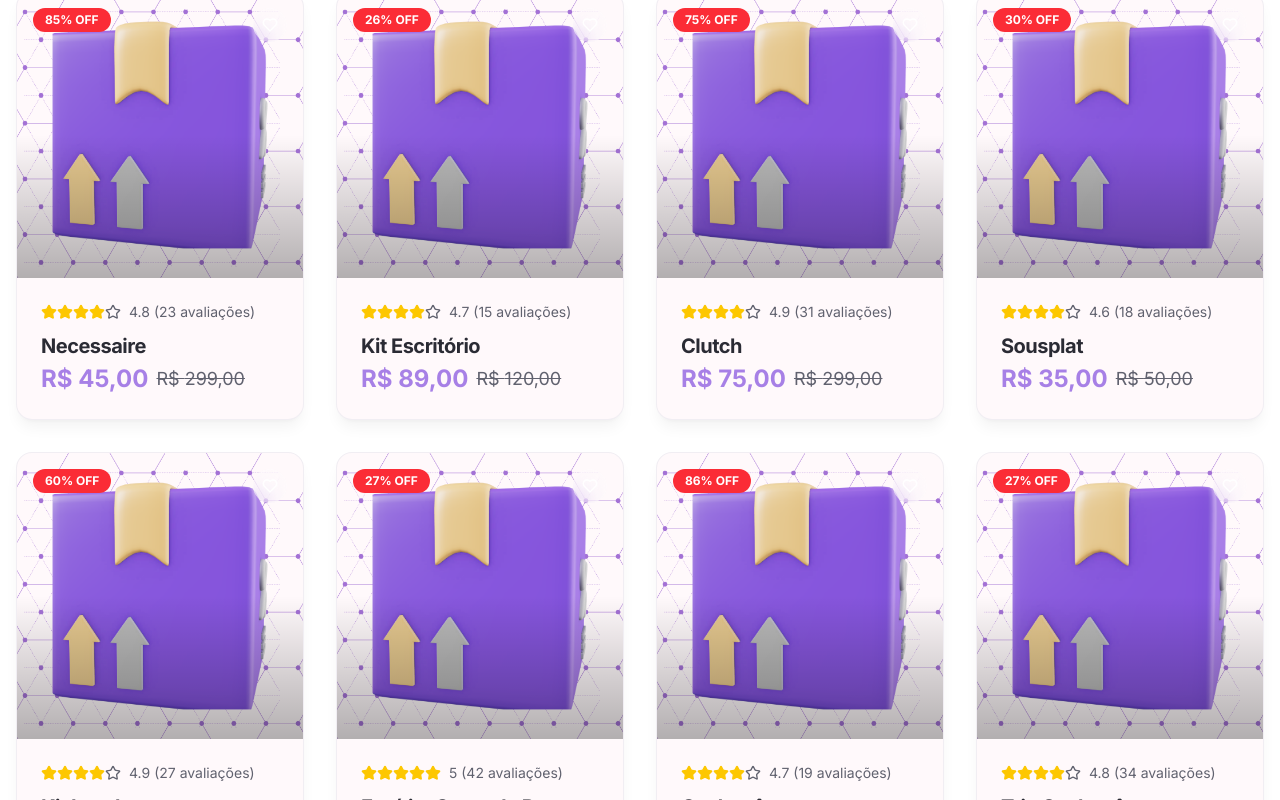
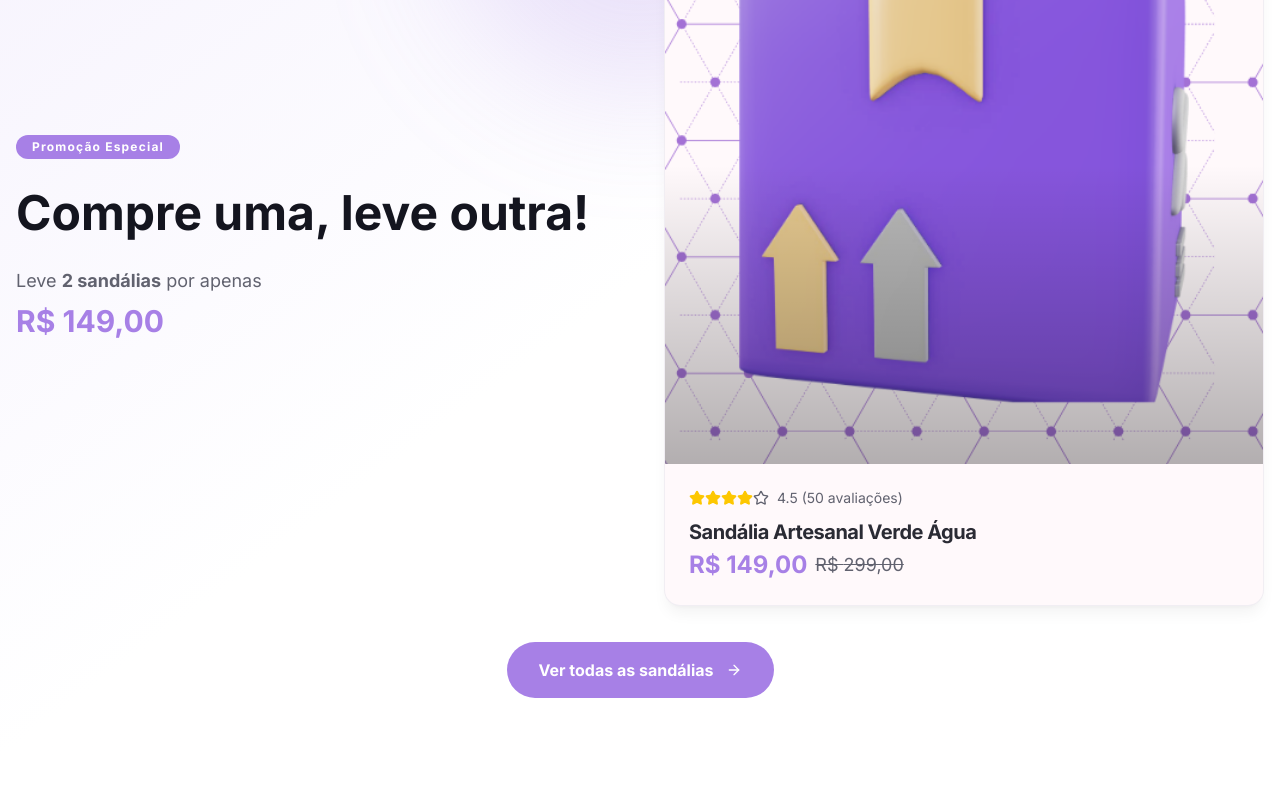
Before and after one commit to AndrewLPimenta/euquefiz, a Next.js app: page /produtos in a window 1280 px wide. Shown: the part 1060-1860 px from the top of the page. Built offline with nearby package versions, Linux system fonts and the light colour scheme.

Commit message:
adicionando sessão de Promo

```diff
--- a/app/produtos/page.tsx
+++ b/app/produtos/page.tsx
@@ -22,6 +22,7 @@ import {
   GiBelt,
   GiWallet
 } from 'react-icons/gi';
+import { SandaliasPromoSection } from "@/components/SandaliasPromoSection"
 
 interface Product {
   id: number
@@ -203,6 +204,28 @@ export default function ProdutosPage() {
     },
   ]
 
+  const sandalias = [
+  {
+    id: 101,
+    name: "Sandália Artesanal Salmão",
+    description: "Conforto e elegância para o dia a dia",
+    colors: ["Salmão", "Verde Água"],
+    category: "Sandálias",
+    price: "R$ 149,00",
+    media: [{ type: "image", url: "./produto-default.png" }]
+  },
+  {
+    id: 102,
+    name: "Sandália Artesanal Verde Água",
+    description: "Leveza e estilo em cada passo",
+    colors: ["Verde Água"],
+    category: "Sandálias",
+    price: "R$ 149,00",
+    media: [{ type: "image", url: "./produto-default.png" }]
+  }
+]
+
+
   const categories = ["Todos","Sandálias" ,"Organização", "Acessórios", "Mesa", "Banheiro", "Decoração"]
 
 
@@ -236,8 +259,11 @@ export default function ProdutosPage() {
           buttonText=""
           position="bottom-right"
         />
+<SandaliasPromoSection
+ products={sandalias}
+/>
+        <section className="py-12 md:py-20 px-4">
 
-        <section className="py-12 md:py-20 px-4">
           <div className="container mx-auto" id="nossos-produtos">
             {/* Category Filters */}
             <div className="flex flex-wrap gap-2 md:gap-3 mb-12 md:mb-16 justify-center">
--- /dev/null
+++ b/components/SandaliasPromoSection.tsx
@@ -0,0 +1,121 @@
+"use client"
+
+import { useEffect, useState, useRef } from "react"
+import confetti from "canvas-confetti"
+import { motion, AnimatePresence } from "framer-motion"
+import Link from "next/link"
+import { ProductRevealGridAdapter } from "@/components/ui/product-reveal-grid-adapter"
+import { ArrowRight } from "lucide-react"
+
+interface SandaliasPromoSectionProps {
+  products: any[]
+  interval?: number
+}
+
+export function SandaliasPromoSection({
+  products,
+  interval = 4000,
+}: SandaliasPromoSectionProps) {
+  const [index, setIndex] = useState(0)
+  const isHovering = useRef(false)
+
+  // 🎉 Confetti ao entrar
+  useEffect(() => {
+    confetti({
+      particleCount: 160,
+      spread: 90,
+      origin: { y: 0.4 },
+      colors: ["#ff6b6b", "#ffd93d", "#6bcB77"],
+    })
+  }, [])
+
+  // 🔁 Auto slide
+  useEffect(() => {
+    if (isHovering.current) return
+
+    const id = setInterval(() => {
+      setIndex((prev) => (prev + 1) % products.length)
+    }, interval)
+
+    return () => clearInterval(id)
+  }, [products.length, interval])
+
+  return (
+    <section className="relative overflow-hidden bg-gradient-to-br from-primary/10 via-background to-background py-15">
+      <div className="absolute -top-24 left-1/2 h-96 w-96 -translate-x-1/2 rounded-full bg-primary/20 blur-3xl" />
+
+      <div className="container mx-auto px-4 relative">
+        <div className="grid lg:grid-cols-2 gap-12 items-center">
+
+          {/* Texto */}
+          <motion.div
+            initial={{ opacity: 0, x: -40 }}
+            animate={{ opacity: 1, x: 0 }}
+            transition={{ duration: 0.6 }}
+            className="space-y-6"
+          >
+            <span className="inline-block rounded-full bg-primary px-4 py-1 text-xs font-bold tracking-widest text-primary-foreground">
+              Promoção Especial
+            </span>
+
+            <h1 className="text-4xl md:text-5xl font-bold leading-tight">
+              Compre uma, leve outra!
+            </h1>
+
+            <p className="text-lg text-muted-foreground max-w-md">
+              Leve <strong>2 sandálias</strong> por apenas
+              <span className="block text-3xl font-bold text-primary mt-2">
+                R$ 149,00
+              </span>
+            </p>
+
+
+          </motion.div>
+
+          {/* 🎠 Carrossel */}
+          <div
+            onMouseEnter={() => (isHovering.current = true)}
+            onMouseLeave={() => (isHovering.current = false)}
+            className="relative"
+          >
+            <AnimatePresence mode="wait">
+              <motion.div
+                key={index}
+                initial={{ opacity: 0, x: 40 }}
+                animate={{ opacity: 1, x: 0 }}
+                exit={{ opacity: 0, x: -40 }}
+                transition={{ duration: 0.5 }}
+              >
+                <ProductRevealGridAdapter
+                  products={[products[index]]}
+                  columns={1}
+                />
+              </motion.div>
+            </AnimatePresence>
+          </div>
+        </div>
+      </div>
+      <motion.div      initial={{ opacity: 0, x: -40 }}
+            animate={{ opacity: 1, x: 0 }}
+            transition={{ duration: 0.6 }}
+            className="space-y-6 mt-9 text-center">
+      <Link
+  href="/produtos/sandalias"
+  className="
+    group inline-flex items-center gap-3
+    rounded-full bg-primary
+    px-6 py-3 text-sm font-bold
+    text-primary-foreground
+    transition-all
+    hover:scale-105 hover:shadow-lg
+    sm:px-7 sm:py-3.5
+    md:px-8 md:py-4 md:text-base
+  "
+>
+  Ver todas as sandálias
+  <ArrowRight className="h-4 w-4 transition-transform group-hover:translate-x-1" />
+</Link>
+</motion.div>
+    </section>
+  )
+}
--- a/components/ui/product-reveal-card.tsx
+++ b/components/ui/product-reveal-card.tsx
@@ -167,7 +167,7 @@ export function ProductRevealCard({
         <div className="absolute inset-0 bg-gradient-to-t from-black/30 via-transparent to-transparent" />
 
         {/* Favorite Button */}
-        <motion.button
+        {/* <motion.button
           onClick={handleFavorite}
           variants={favoriteVariants}
           animate={isFavorite ? "favorite" : "rest"}
@@ -179,7 +179,7 @@ export function ProductRevealCard({
           )}
         >
           <Heart className={cn("w-4 h-4", isFavorite && "fill-current")} />
-        </motion.button>
+        </motion.button> */}
 
         {/* Discount Badge */}
         {originalPrice && originalPrice > price && (
--- a/package.json
+++ b/package.json
@@ -39,6 +39,7 @@
     "@radix-ui/react-tooltip": "1.1.6",
     "@vercel/analytics": "1.3.1",
     "autoprefixer": "^10.4.20",
+    "canvas-confetti": "^1.9.4",
     "class-variance-authority": "^0.7.1",
     "clsx": "^2.1.1",
     "cmdk": "1.0.4",
```
